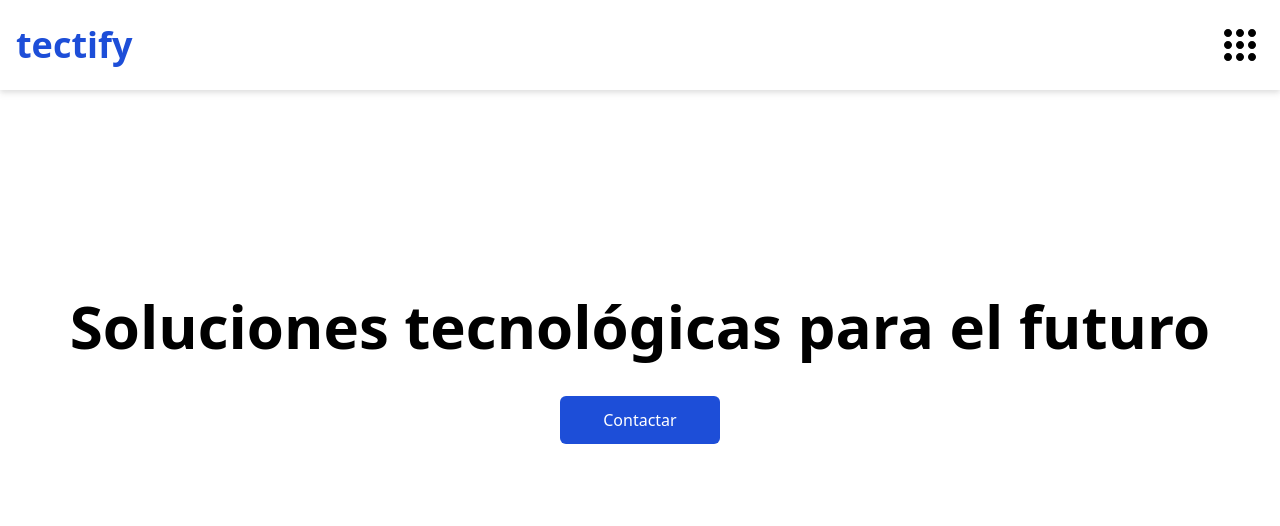
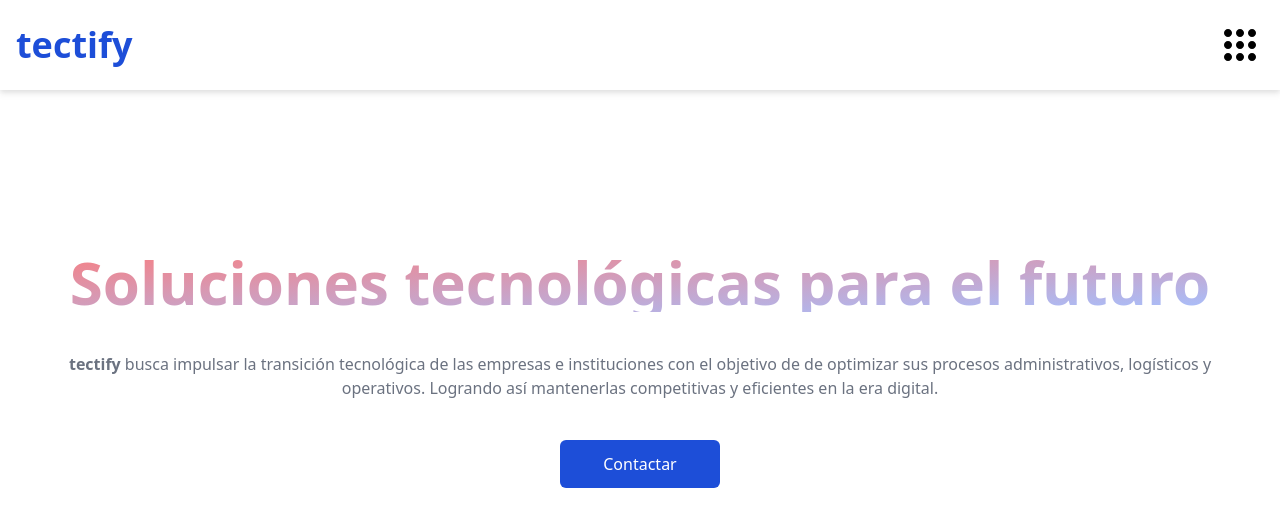
Before and after one commit to Alvarg27/tectify, a Next.js app: page / in a window 1280 px wide. Shown: the top 526 px of the page. Built offline with nearby package versions, Linux system fonts and the light colour scheme.

Commit message:
Update Hero.js

```diff
--- a/components/Hero.js
+++ b/components/Hero.js
@@ -2,11 +2,17 @@ import React from "react";
 
 export default function Hero() {
   return (
-    <div className="w-full h-[600px] flex flex-col px-4 ">
-      <div className="m-auto flex flex-col">
-        <h2 className="text-6xl font-bold m-auto text-center">
+    <div className="w-full h-[600px] flex flex-col">
+      <div className="m-auto flex flex-col  px-10">
+        <h2 className="bg-clip-text text-transparent text-6xl font-bold m-auto text-center bg-gradient-to-tl from-[#a6c0fe] to-[#f68084]">
           Soluciones tecnológicas para el futuro
         </h2>
+        <p className="text-center mt-10 text-gray-500">
+          <b>tectify</b> busca impulsar la transición tecnológica de las
+          empresas e instituciones con el objetivo de de optimizar sus procesos
+          administrativos, logísticos y operativos. Logrando así mantenerlas
+          competitivas y eficientes en la era digital.
+        </p>
         <button className="bg-blue-700 h-12 rounded-md my-10 mx-auto w-40 text-white transition duration-300 hover:bg-blue-900">
           Contactar
         </button>
```
